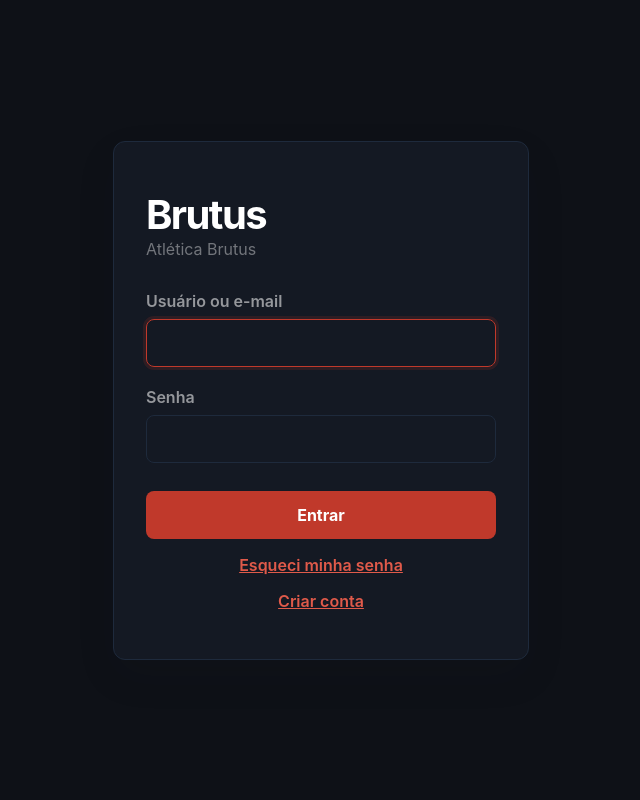
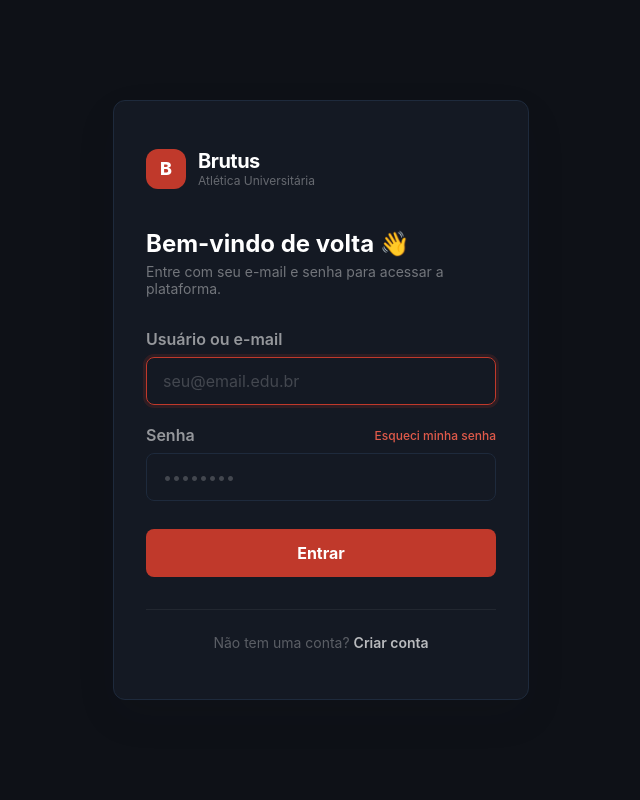
Before and after one commit to anacleal/brutus_software, a Django app: page /login/ in a window 1280 px wide. Shown: the whole page, without its empty margins (319-959 px from the left). Run offline with Django 5.2, Linux system fonts and the light colour scheme.

Commit message:
feat: BR-52 montar estrutura da tela de login igual ao figma

```diff
--- a/backend/apps/users/static/users/css/login.css
+++ b/backend/apps/users/static/users/css/login.css
@@ -6,13 +6,19 @@
   --color-brand-100: rgb(192 57 43 / 15%);
   --color-ink-900: #ffffff;
   --color-ink-700: rgb(255 255 255 / 55%);
+  --color-ink-800: rgb(255 255 255 / 70%);
   --color-ink-600: rgb(255 255 255 / 40%);
+  --color-ink-500: rgb(255 255 255 / 35%);
+  --color-ink-400: rgb(255 255 255 / 30%);
+  --color-ink-200: rgb(255 255 255 / 20%);
+  --color-line: rgb(255 255 255 / 6%);
   --color-surface: #141923;
   --color-canvas: #0E1117;
   --color-border: #1E2A3C;
   --space-2: 0.5rem;
   --space-3: 0.75rem;
   --space-4: 1rem;
+  --space-5: 1.5rem;
   --space-6: 2rem;
   --space-7: 3rem;
   --radius-sm: 0.5rem;
@@ -41,15 +47,16 @@ body {
 }
 
 h1 {
-  margin: 0;
+  margin: 0 0 0.25rem;
   color: var(--color-ink-900);
-  font-size: 2.5rem;
-  letter-spacing: -0.04em;
+  font-size: 1.5rem;
+  line-height: 1.25;
 }
 
 h1 + p {
   margin: 0 0 var(--space-6);
   color: var(--color-ink-600);
+  font-size: 0.875rem;
 }
 
 /* mensagem de erro de login (é o segundo <p> da página) */
@@ -118,6 +125,80 @@ a {
   text-align: center;
 }
 
+input::placeholder {
+  color: var(--color-ink-200);
+}
+
+.marca {
+  display: flex;
+  align-items: center;
+  gap: var(--space-3);
+  margin-bottom: 2.5rem;
+}
+
+.marca__selo {
+  display: grid;
+  width: 2.5rem;
+  height: 2.5rem;
+  place-items: center;
+  color: var(--color-ink-900);
+  font-size: 1.125rem;
+  font-weight: 800;
+  line-height: 1;
+  background: var(--color-brand-600);
+  border-radius: var(--radius-md);
+}
+
+.marca__nome {
+  color: var(--color-ink-900);
+  font-size: 1.25rem;
+  font-weight: 700;
+  letter-spacing: -0.025em;
+  line-height: 1;
+}
+
+.marca__lema {
+  margin-top: 0.125rem;
+  color: var(--color-ink-500);
+  font-size: 0.75rem;
+}
+
+.senha-linha {
+  display: flex;
+  align-items: center;
+  justify-content: space-between;
+}
+
+.esqueci {
+  margin-top: 0;
+  font-size: 0.75rem;
+  font-weight: 500;
+  text-decoration: none;
+}
+
+.esqueci:hover {
+  text-decoration: underline;
+}
+
+.rodape {
+  margin-top: var(--space-6);
+  padding-top: var(--space-5);
+  color: var(--color-ink-400);
+  font-size: 0.875rem;
+  text-align: center;
+  border-top: 1px solid var(--color-line);
+}
+
+.rodape a {
+  margin-top: 0;
+  color: var(--color-ink-800);
+  text-decoration: none;
+}
+
+.rodape a:hover {
+  color: var(--color-ink-900);
+}
+
 /* desktop (a partir de 38rem, mesmo ponto do styles.css): o login vira um cartão */
 @media (min-width: 38rem) {
   /* fundo cinza e flex pra centralizar o cartão */
--- a/backend/apps/users/templates/users/login.html
+++ b/backend/apps/users/templates/users/login.html
@@ -8,8 +8,16 @@
 {% endblock %}
 
 {% block content %}
-<h1>Brutus</h1>
-<p>Atlética Brutus</p>
+<div class="marca">
+    <div class="marca__selo">B</div>
+    <div>
+        <div class="marca__nome">Brutus</div>
+        <div class="marca__lema">Atlética Universitária</div>
+    </div>
+</div>
+
+<h1>Bem-vindo de volta 👋</h1>
+<p>Entre com seu e-mail e senha para acessar a plataforma.</p>
 
 {% if form.errors %}
 <p>Usuário ou senha inválidos.</p>
@@ -19,14 +27,18 @@
     {% csrf_token %}
 
     <label for="username">Usuário ou e-mail</label>
-    <input type="text" name="username" id="username" required autofocus>
+    <input type="text" name="username" id="username" placeholder="seu@email.edu.br" required autofocus>
 
-    <label for="password">Senha</label>
-    <input type="password" name="password" id="password" required>
+    <div class="senha-linha">
+        <label for="password">Senha</label>
+        <a href="#" class="esqueci">Esqueci minha senha</a>
+    </div>
+    <input type="password" name="password" id="password" placeholder="••••••••" required>
 
     <button type="submit">Entrar</button>
 </form>
 
-<a href="#">Esqueci minha senha</a>
-<a href="{% url 'cadastro' %}">Criar conta</a>
+<div class="rodape">
+    Não tem uma conta? <a href="{% url 'cadastro' %}">Criar conta</a>
+</div>
 {% endblock %}
```
